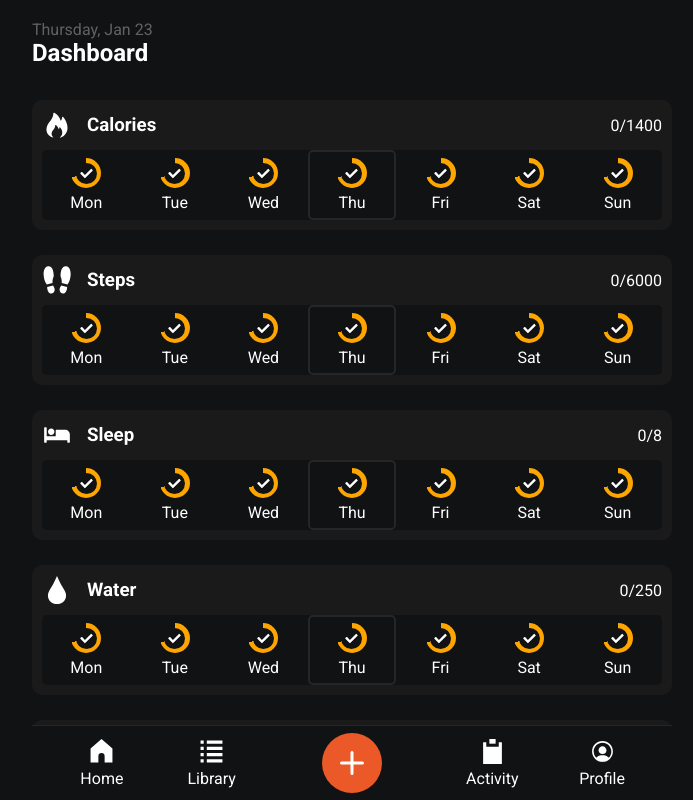
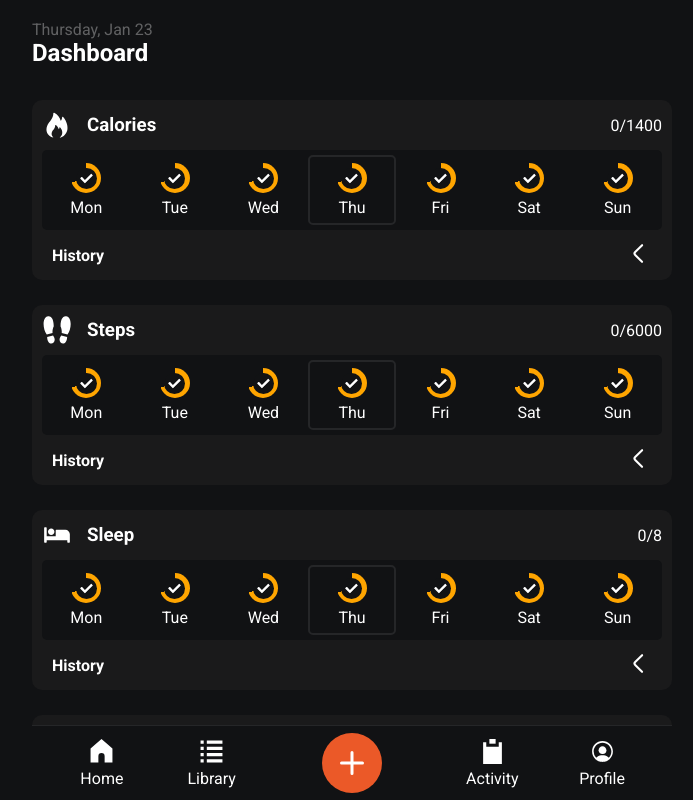
Before and after one commit to Stefan0712/fitness-app, a React (Create React App) app: page / in a window 1280 px wide. Shown: the whole page, without its empty margins (288-981 px from the left). Built offline with nearby package versions, Linux system fonts and the light colour scheme.

Commit message:
Added a history of logs for each individual goal that is collapsed by default

```diff
--- a/src/components/pages/Dashboard/Dashboard.module.css
+++ b/src/components/pages/Dashboard/Dashboard.module.css
@@ -236,32 +236,7 @@
     transition: height 0.1s;
 }
 
-/* goals */
-.goal-body{
-    width: 100%;
-    height: 50px;
-    min-height: 50px;
-    max-height: 50px;
-    background-color: #1A1A1B;
-    border-radius: 10px;
-    display: flex;
-    gap: 10px;
-}
-.goal-info{
-    display: flex;
-    width: 30%;
-    height: 100%;
-    align-items: center;
-    margin-left: 5px;
-    gap: 20px;
-}
-.goal-icon{
-    height: 40px;
-    width: 40px;
-    padding: 5px;
-    border-radius: 10px;
-    background-color: #111214;
-}
+
 .summary-card{
     width: 100%;
     height: 100px;
@@ -302,18 +277,19 @@
     display: flex;
     flex-wrap: wrap;
     justify-content: space-between;
-    gap: 10px;
+    gap: 5px;
     margin-bottom: 10px;
 }
 .card-content-block{
     display: flex;
     flex-direction: column;
-    width: calc((100%/3) - 10px);
+    width: calc((100%/3));
     background-color: #111214;
     padding: 5px 10px;
-    border-radius: 5px;
 }
-
+.nutrition-section .card-content-block{
+    width: calc((100% / 3) - 10px);
+}
 .macro-name,
 .block-title{
    color: rgba(255, 255, 255, 0.5);
--- a/src/components/pages/Dashboard/Goal.js
+++ b/src/components/pages/Dashboard/Goal.js
@@ -1,8 +1,8 @@
 import styles from './Goal.module.css';
 import { useSelector } from 'react-redux';
 import { useEffect, useState } from 'react';
-import { convertFullDate, getCurrentDay } from '../../../helpers';
-import { startOfWeek, addDays, format } from 'date-fns';
+import { convertFullDate, formatTime, getCurrentDay, getDateFromTimestamp, getHourFromTimestamp } from '../../../helpers';
+import { startOfWeek, addDays, format, differenceInCalendarISOWeekYears } from 'date-fns';
 import { IconLibrary } from '../../../IconLibrary';
 
 
@@ -13,7 +13,7 @@ const Goal = ({data}) => {
     const logs = useSelector((state)=>state.user?.activity[getCurrentDay()]?.logs?.filter(item=>item.id === data.id));
     const [currentWeek, setCurrentWeek] = useState([]);
 
-
+    const [isHistoryExpanded, setIsHistoryExpanded] = useState(false)
 
 
     const getCurrentWeek = () => {
@@ -24,7 +24,7 @@ const Goal = ({data}) => {
 
 
     return (
-        <div className={styles.goal}>
+        <div className={`${styles.goal} ${isHistoryExpanded ? styles['expand-goal'] : ''}`}>
             <div className={styles.header}>
                 <img className={styles.icon} src={data.icon.icon}></img>
                 <h3>{data.name}</h3>
@@ -40,6 +40,17 @@ const Goal = ({data}) => {
                         </div>)
                 })}
             </div>
+            <div className={`${styles.history} ${isHistoryExpanded ? styles['expand-history'] : ''}`}>
+                <div className={styles['history-header']} onClick={()=>setIsHistoryExpanded(isHistoryExpanded=>!isHistoryExpanded)}>
+                    <h4>History</h4>
+                    <button className='clear-button'><img className='small-icon' src={IconLibrary.Arrow} alt='' style={{transform: `rotateZ(${isHistoryExpanded ? '90' : '180'}deg)`}}/></button>
+                </div>
+                <div className={styles['history-container']}>
+                    {logs && logs?.length > 0 ? logs.map((item,index)=>(
+                         <p className={styles.log} key={index}>{item.data.value} {data.unit} at {getHourFromTimestamp(item.timestamp)} on {getDateFromTimestamp(item.timestamp)}</p>
+                    )) : <p>No logs found</p>}
+                </div>
+            </div>
         </div>
      );
 }
--- a/src/components/pages/Dashboard/Goal.module.css
+++ b/src/components/pages/Dashboard/Goal.module.css
@@ -3,8 +3,8 @@
     height: 30px;
 }
 .goal{
-    height: 130px;
-    min-height: 130px;
+    height: 180px;
+    min-height: 180px;
     background-color: #1A1A1B;
     border-radius: 10px;
     padding: 10px;
@@ -12,6 +12,48 @@
     gap: 10px;
     display: flex;
     flex-direction: column;
+    transition: all 0.1s;
+}
+.goal.expand-goal{
+    height: 380px;
+    min-height: 380px;
+    transition: all 0.1s;
+}
+.history{
+    height: 30px;
+    min-height: 30px;
+    overflow: hidden;
+    gap: 15px;
+    display: flex;
+    flex-direction: column;
+    transition: all 0.1s;
+}
+.history-header{
+    height: 30px;
+    width: 100%;
+    display: flex;
+    align-items: center;
+    justify-content: space-between;
+    padding: 0 10px;
+}
+.history-header img{
+    transition: all 0.1s;
+}
+.history.expand-history{
+    height: 230px;
+    min-height: 230px;
+    transition: all 0.1s;
+}
+.history-container{
+    width: 100%;
+    height: 200px;
+    background-color: #111214;
+    border-radius: 10px;
+    display: flex;
+    flex-direction: column;
+    overflow-y: auto;
+    overflow-x: hidden;
+    padding: 10px;
 }
 .header{
     display: flex;
--- a/src/helpers.js
+++ b/src/helpers.js
@@ -126,3 +126,16 @@ export const convertFullDate = (date) => {
 
   return `${year}-${month}-${day}`;
 };
+
+export const getHourFromTimestamp = (timestamp)=>{
+  const date = new Date(timestamp); // Convert the timestamp to a Date object
+  const hours = date.getHours().toString().padStart(2, '0'); // Get hours and pad with leading zero if needed
+  const minutes = date.getMinutes().toString().padStart(2, '0'); // Get minutes and pad with leading zero if needed
+  return `${hours}:${minutes}`; // Combine hours and minutes
+}
+export const getDateFromTimestamp = (timestamp) => {
+  const date = new Date(timestamp); // Convert the timestamp to a Date object
+  const day = date.getDate(); // Get the day of the month
+  const month = date.toLocaleString('en-US', { month: 'short' }); // Get the short month name
+  return `${day} ${month}`; // Combine day and month
+}
```
